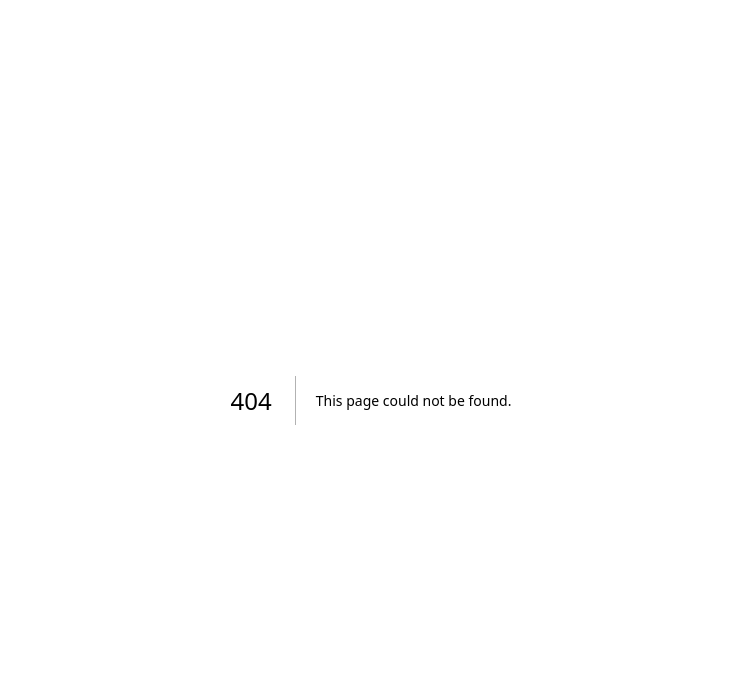
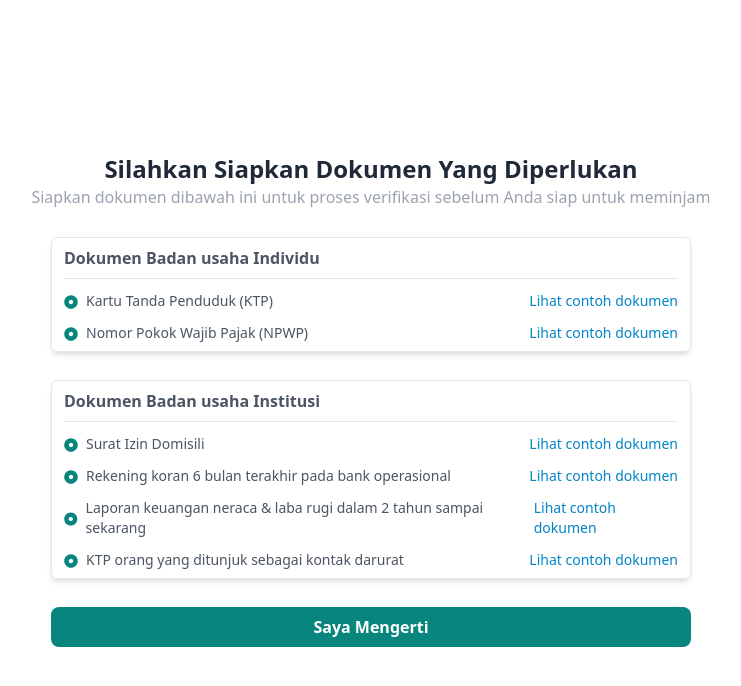
Before and after one commit to UMKM-Ku/UMKM-Ku, a Next.js app in the folder umkm-ku/: page /register/borrower/information in a window 1280 px wide. Before the commit this address had no page. Shown: the top 686 px of the page, without its empty margins (269-1010 px from the left). Built offline with nearby package versions, Linux system fonts and the light colour scheme.

Commit message:
Make register borrower information

```diff
--- /dev/null
+++ b/umkm-ku/src/app/register/borrower/information/badan-usaha/page.tsx
@@ -0,0 +1,47 @@
+import RegisterBorrowerBadan from "@/views/pages/register-view/register-information/register-borrower-badan";
+
+export default function RegisterBorrowerBadanUsaha() {
+  return (
+    <>
+      <section className="bg-white h-lvh">
+        <div className="h-lvh flex flex-col justify-center items-center">
+          <RegisterBorrowerBadan />
+
+          <div className="flex gap-7 items-center border py-7 px-6 rounded-md shadow-md mt-7 w-3/6 cursor-pointer hover:border-accent-700 hover:border duration-300 ease-out transition-colors">
+            <img
+              src="https://i.imgur.com/KfDjX98.png"
+              alt="icon"
+              className="size-10"
+            />
+            <div>
+              <h4 className="text-gray-600 font-semibold">
+                Badan Usaha Milik Institusi
+              </h4>
+              <h6 className="text-xs text-gray-400">
+                Pilihan ini berarti Anda mewakili badan hukum / perusahaan yang
+                terdaftar dalam hukum di Negara Indonesia.
+              </h6>
+            </div>
+          </div>
+
+          <div className="flex gap-3 items-center border p-4 rounded-md shadow-md mt-7 w-3/6 cursor-pointer hover:border-accent-700 hover:border duration-300 ease-out transition-colors ">
+            <img
+              src="https://i.imgur.com/2xbbHeS.png"
+              alt="icon"
+              className="size-16"
+            />
+            <div>
+              <h4 className="text-gray-600 font-semibold">
+                Badan Usaha Milik Individu
+              </h4>
+              <h6 className="text-xs text-gray-400">
+                Pilihan ini berarti Anda mewakili diri sendiri dan bisnis Anda
+                sebagai entitas perorangan.
+              </h6>
+            </div>
+          </div>
+        </div>
+      </section>
+    </>
+  );
+}
--- /dev/null
+++ b/umkm-ku/src/app/register/borrower/information/page.tsx
@@ -0,0 +1,9 @@
+import RegisterBorrowerInformationView from "@/views/pages/register-view/register-information/register-borrower-info";
+
+export default function RegisterBorrowerInformation() {
+  return (
+    <>
+      <RegisterBorrowerInformationView />
+    </>
+  );
+}
--- a/umkm-ku/src/app/register/lender/page.tsx
+++ b/umkm-ku/src/app/register/lender/page.tsx
@@ -1,15 +1,9 @@
-import RegisterBox from "@/views/pages/register-view/register-box";
+import RegisterLenderTemplate from "@/views/pages/register-view/register-lender-template";
 
 export default function RegisterLender() {
   return (
     <>
-      <RegisterBox
-        link="https://i.ibb.co.com/26sK6rK/Sign-Up.png"
-        desc1="Berikan dampak langsung pada pertumbuhan ekonomi lokal dengan mendanai"
-        desc2="UMKM yang membutuhkan modal untuk berkembang."
-        label1="Register Lender"
-        label2="Buat akun untuk mengakses sebagai peminjam dana"
-      />
+      <RegisterLenderTemplate />
     </>
   );
 }
--- a/umkm-ku/src/views/pages/login-view/input-box.tsx
+++ b/umkm-ku/src/views/pages/login-view/input-box.tsx
@@ -14,7 +14,7 @@ export default function InputBox({
           name={name}
           type={type}
           id={name}
-          className="px-2.5 py-2 w-full text-base text-gray-500 rounded-lg border-2 border-grey-600 appearance-none bg-white focus:outline-none focus:ring-0 focus:border-accent-700 peer"
+          className="px-2.5 py-2 w-full text-base text-gray-500 rounded-lg border-2 border-grey-600 appearance-none bg-accent-50 focus:outline-none focus:ring-0 focus:border-accent-700 peer"
           placeholder=""
         ></input>
 
--- a/umkm-ku/src/views/pages/register-view/register-box.tsx
+++ b/umkm-ku/src/views/pages/register-view/components/register-box.tsx
@@ -1,4 +1,4 @@
-import InputBox from "../login-view/input-box";
+import InputBox from "../../login-view/input-box";
 
 export default function RegisterBox({
   link,
--- a/umkm-ku/src/views/pages/register-view/register-borrower-template.tsx
+++ b/umkm-ku/src/views/pages/register-view/register-borrower-template.tsx
@@ -1,4 +1,4 @@
-import RegisterBox from "@/views/pages/register-view/register-box";
+import RegisterBox from "@/views/pages/register-view/components/register-box";
 
 export default function RegisterBorrowerTemplate() {
   return (
--- a/umkm-ku/src/views/pages/register-view/register-borrower.tsx
+++ /dev/null
@@ -1,3 +0,0 @@
-export default function RegisterBorrowerInformation() {
-  return <></>;
-}
--- /dev/null
+++ b/umkm-ku/src/views/pages/register-view/register-information/components/register-info-doc.tsx
@@ -0,0 +1,17 @@
+import { FaDotCircle } from "react-icons/fa";
+
+export default function RegisterInfoDoc({ dokumen }: { dokumen: string }) {
+  return (
+    <>
+      <div className="mt-3 text-gray-600 flex justify-between items-center text-sm">
+        <div className="flex gap-2 items-center">
+          <FaDotCircle className="mt-0.5 text-accent-700" />
+          <h4>{dokumen}</h4>
+        </div>
+        <h4 className="text-sky-600 hover:underline duration-300 ease-out transition-all cursor-pointer">
+          Lihat contoh dokumen
+        </h4>
+      </div>
+    </>
+  );
+}
--- /dev/null
+++ b/umkm-ku/src/views/pages/register-view/register-information/components/register-info-label.tsx
@@ -0,0 +1,18 @@
+export function RegisterInfoLabel({
+  tittle,
+  desc,
+}: {
+  tittle: string;
+  desc: string;
+}) {
+  return (
+    <>
+      <div>
+        <h1 className="text-gray-800 font-bold text-2xl text-center">
+          {tittle}
+        </h1>
+        <h6 className="text-gray-400 text-center">{desc}</h6>
+      </div>
+    </>
+  );
+}
--- /dev/null
+++ b/umkm-ku/src/views/pages/register-view/register-information/register-borrower-badan.tsx
@@ -0,0 +1,12 @@
+import { RegisterInfoLabel } from "./components/register-info-label";
+
+export default function RegisterBorrowerBadan() {
+  return (
+    <>
+      <RegisterInfoLabel
+        tittle="Selamat Datang Calon Penerima Pinjaman (Borrower)"
+        desc="Silahkan pilih Anda mendaftar sebagai Badan Usaha Individu atau Badan Usaha Institusi"
+      />
+    </>
+  );
+}
--- /dev/null
+++ b/umkm-ku/src/views/pages/register-view/register-information/register-borrower-info.tsx
@@ -0,0 +1,45 @@
+import Link from "next/link";
+import RegisterInfoDoc from "./components/register-info-doc";
+import { RegisterInfoLabel } from "./components/register-info-label";
+
+export default function RegisterBorrowerInformationView() {
+  return (
+    <>
+      <section className="bg-white h-lvh">
+        <div className="h-lvh flex flex-col justify-center items-center">
+          <RegisterInfoLabel
+            tittle="Silahkan Siapkan Dokumen Yang Diperlukan"
+            desc="Siapkan dokumen dibawah ini untuk proses verifikasi sebelum Anda siap untuk meminjam"
+          />
+
+          <div className="w-3/6 border py-2 px-3 rounded-md shadow-md mt-7">
+            <h4 className="text-gray-600 font-semibold w-full border-b pb-2">
+              Dokumen Badan usaha Individu
+            </h4>
+
+            <RegisterInfoDoc dokumen="Kartu Tanda Penduduk (KTP)" />
+            <RegisterInfoDoc dokumen="Nomor Pokok Wajib Pajak (NPWP)" />
+          </div>
+
+          <div className="w-3/6 border py-2 px-3 rounded-md shadow-md mt-7">
+            <h4 className="text-gray-600 font-semibold w-full border-b pb-2">
+              Dokumen Badan usaha Institusi
+            </h4>
+
+            <RegisterInfoDoc dokumen="Surat Izin Domisili" />
+            <RegisterInfoDoc dokumen="Rekening koran 6 bulan terakhir pada bank operasional" />
+            <RegisterInfoDoc dokumen="Laporan keuangan neraca & laba rugi dalam 2 tahun sampai sekarang" />
+            <RegisterInfoDoc dokumen="KTP orang yang ditunjuk sebagai kontak darurat" />
+          </div>
+
+          <Link
+            href={"/register/borrower/information/badan-usaha"}
+            className="mt-7 w-3/6 bg-accent-700 rounded-lg p-2 text-white font-semibold hover:bg-accent-800 transition-colors duration-300 ease-out"
+          >
+            <h6 className="text-center">Saya Mengerti</h6>
+          </Link>
+        </div>
+      </section>
+    </>
+  );
+}
--- /dev/null
+++ b/umkm-ku/src/views/pages/register-view/register-lender-template.tsx
@@ -0,0 +1,15 @@
+import RegisterBox from "@/views/pages/register-view/components/register-box";
+
+export default function RegisterLenderTemplate() {
+  return (
+    <>
+      <RegisterBox
+        link="https://i.imgur.com/Hsqu7fr.png"
+        desc1="Berikan dampak langsung pada pertumbuhan ekonomi lokal dengan mendanai"
+        desc2="UMKM yang membutuhkan modal untuk berkembang."
+        label1="Register Lender"
+        label2="Buat akun untuk mengakses sebagai peminjam dana"
+      />
+    </>
+  );
+}
```
Also changed, not shown: 1 other file (tests, documents, lock files or other folders).
